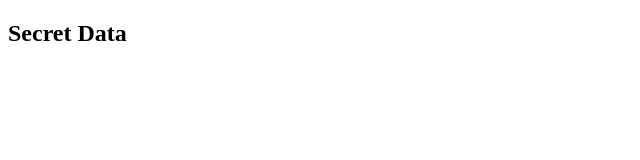
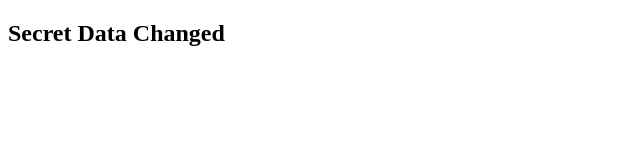
Before and after one commit to tarunmishra592/my_project, a plain HTML site: page secret.html in a window 1280 px wide. Shown: the whole page, without its empty margins (0-640 px from the left). Drawn offline with Linux system fonts and the light colour scheme.

Commit message:
secret file changed

```diff
--- a/secret.html
+++ b/secret.html
@@ -6,6 +6,6 @@
     <title>Secret Document</title>
 </head>
 <body>
-    <h2>Secret Data</h2>
+    <h2>Secret Data Changed</h2>
 </body>
 </html>
```
